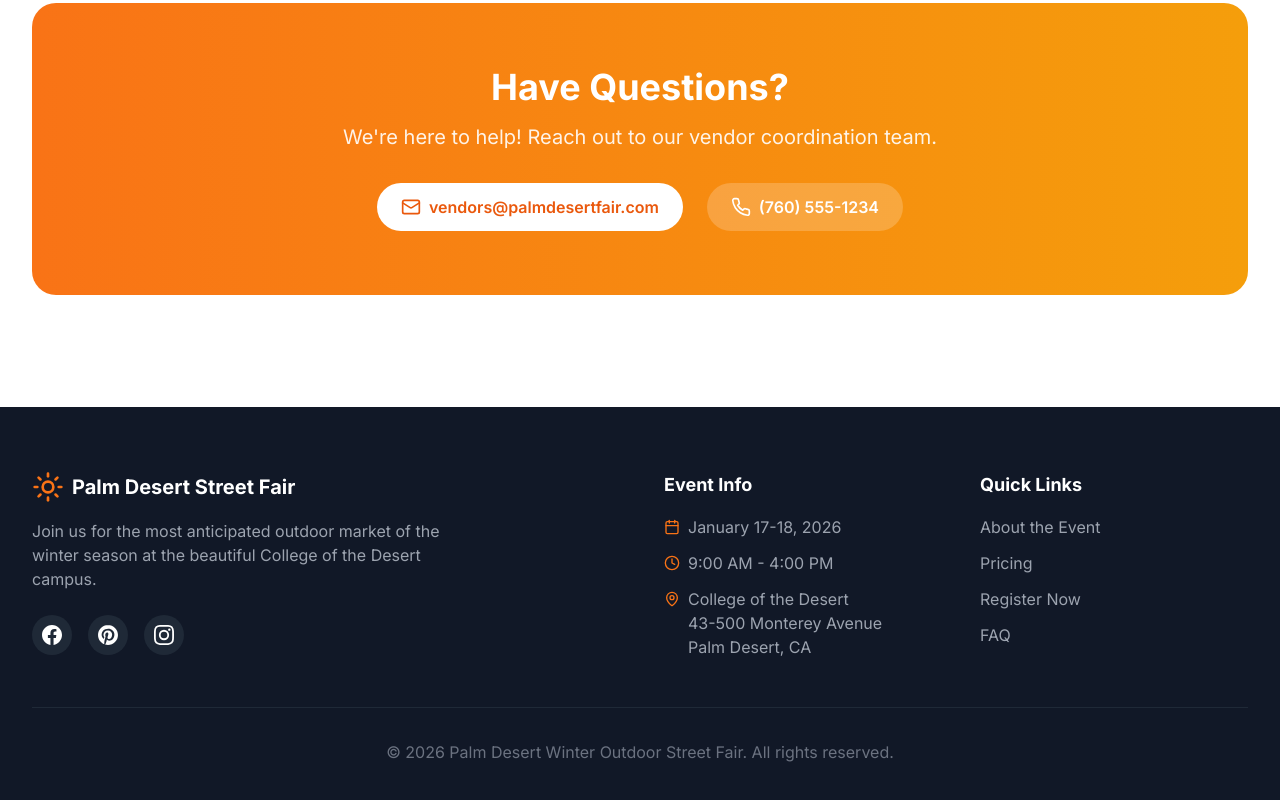
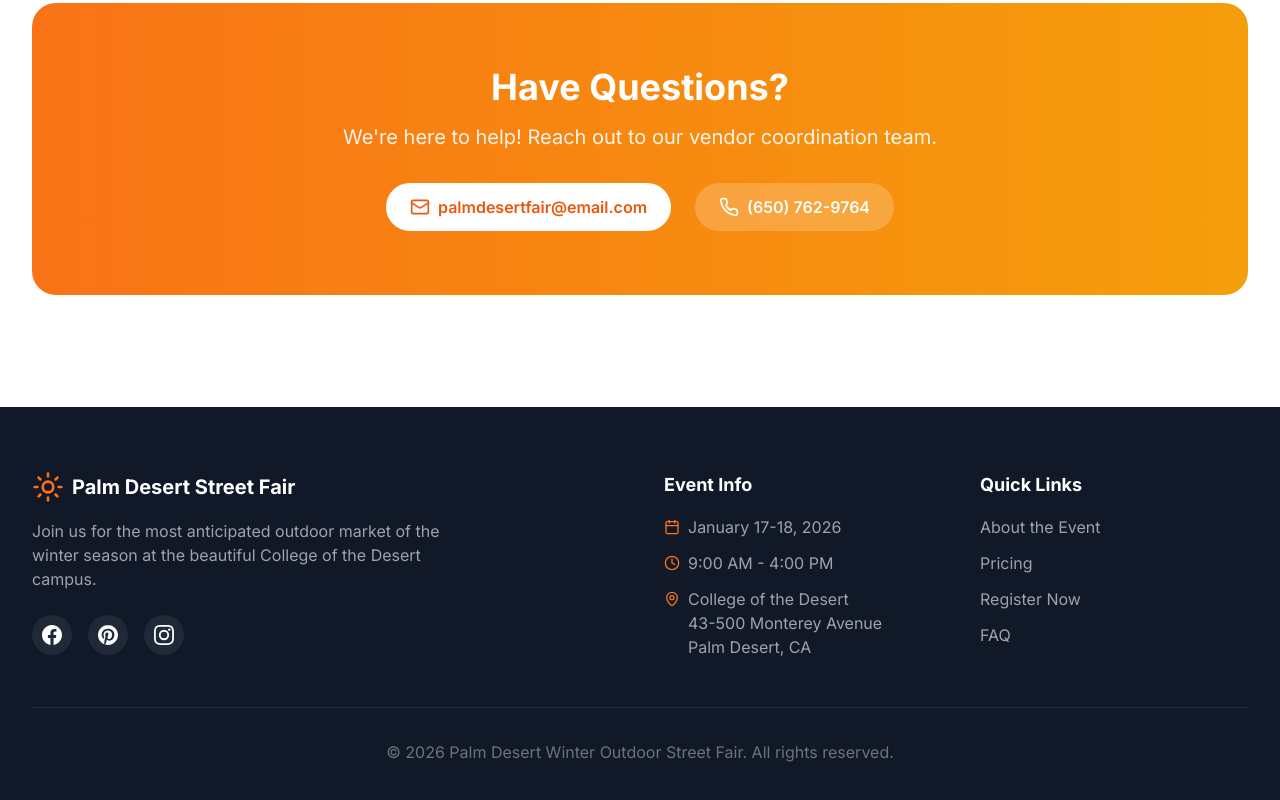
Before and after one commit to jhonjossteve-boop/PalmDesert-Winter, a React (Vite) app: page / in a window 1280 px wide. Shown: the part 6387-7187 px from the top of the page. Built offline with nearby package versions, Linux system fonts and the light colour scheme.

Commit message:
Update AppLayout.tsx

```diff
--- a/src/components/AppLayout.tsx
+++ b/src/components/AppLayout.tsx
@@ -994,11 +994,11 @@ const AppLayout: React.FC = () => {
             <div className="flex flex-col sm:flex-row items-center justify-center gap-6">
               <a href="mailto:vendors@palmdesertfair.com" className="flex items-center bg-white text-orange-600 px-6 py-3 rounded-full font-semibold hover:bg-orange-50 transition-colors">
                 <Mail className="w-5 h-5 mr-2" />
-                vendors@palmdesertfair.com
+                palmdesertfair@email.com
               </a>
               <a href="tel:+17605551234" className="flex items-center bg-white/20 text-white px-6 py-3 rounded-full font-semibold hover:bg-white/30 transition-colors">
                 <Phone className="w-5 h-5 mr-2" />
-                (760) 555-1234
+                (650) 762-9764
               </a>
             </div>
           </div>
```
